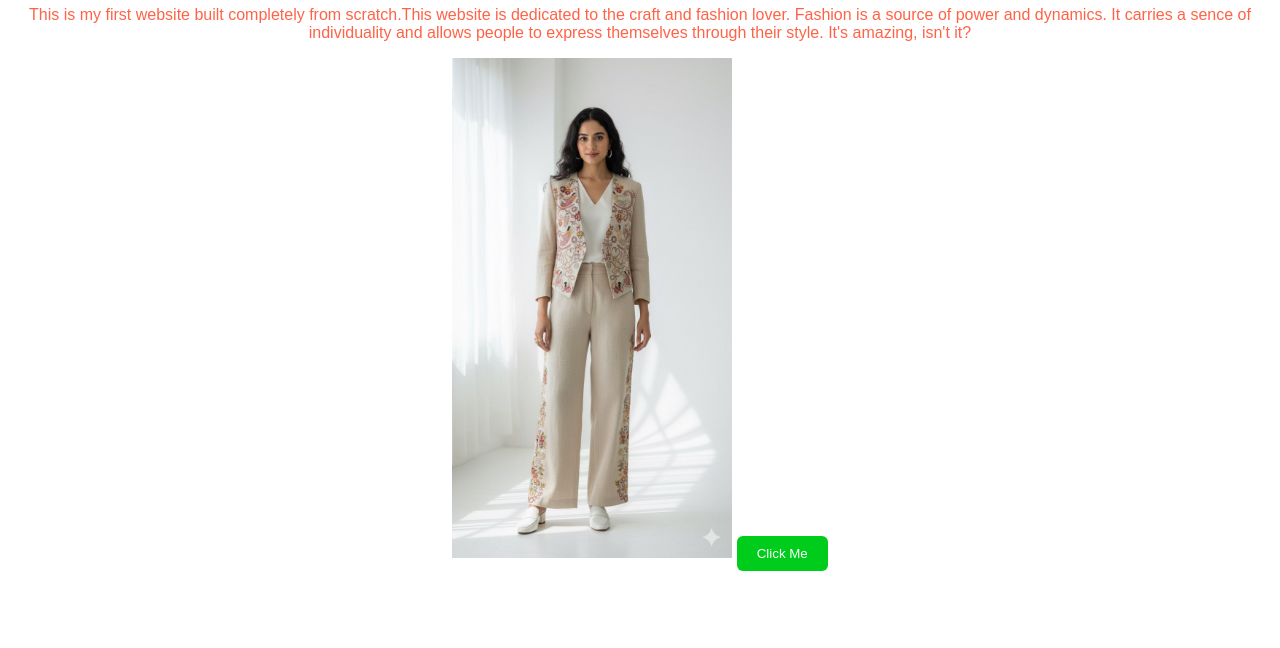
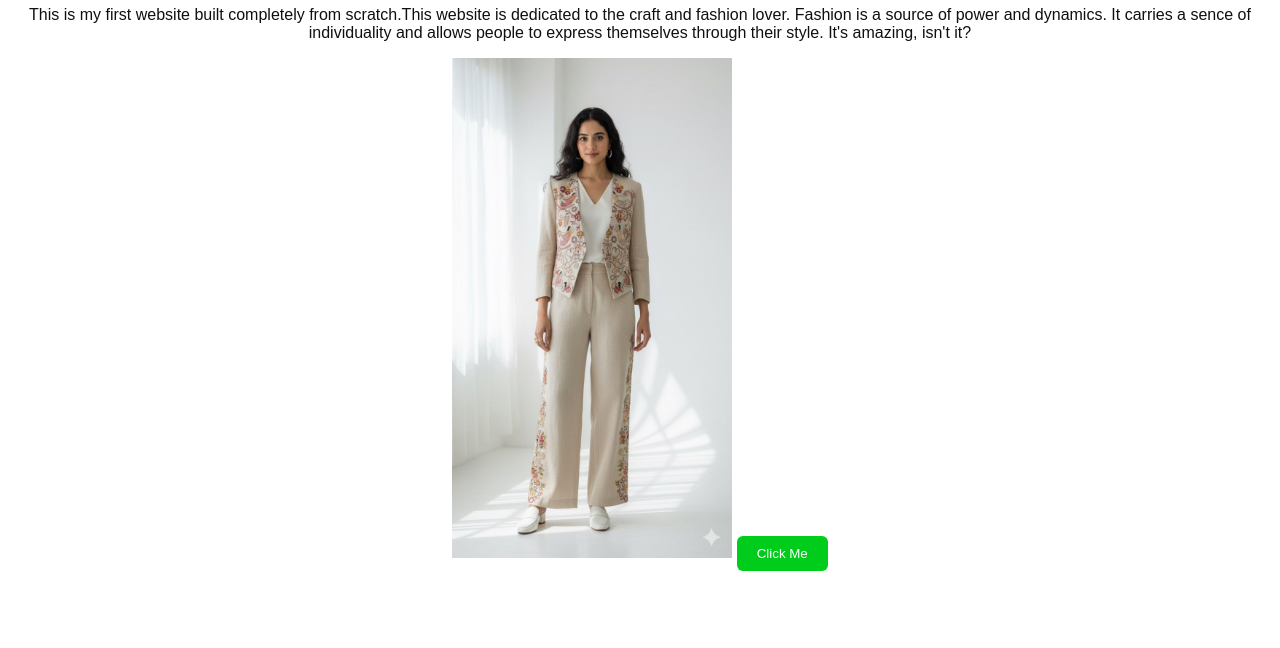
Before and after one commit to omarfaruk8617/OmarsProject, a plain HTML site: page index.html in a window 1280 px wide. Shown: the part 152-800 px from the top of the page. Drawn offline with Linux system fonts and the light colour scheme.

Commit message:
Update style.css

```diff
--- a/style.css
+++ b/style.css
@@ -11,7 +11,7 @@ h1 {
 }
 
 p {
-    color: tomato;
+    color: rgb(17, 16, 16);
 }
 button {
   background-color: #00cc1b;
```
